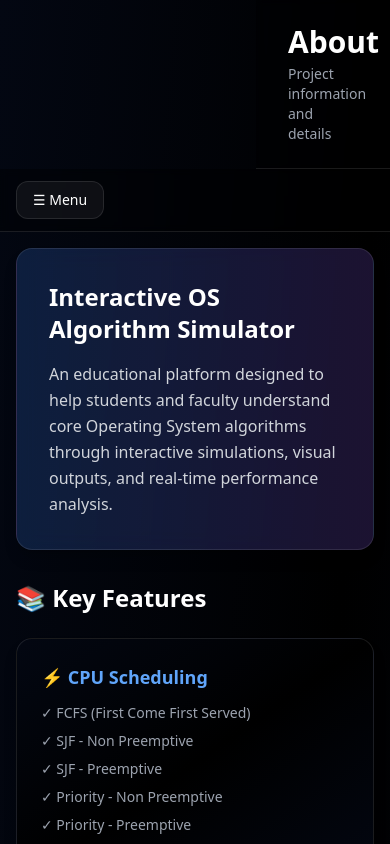
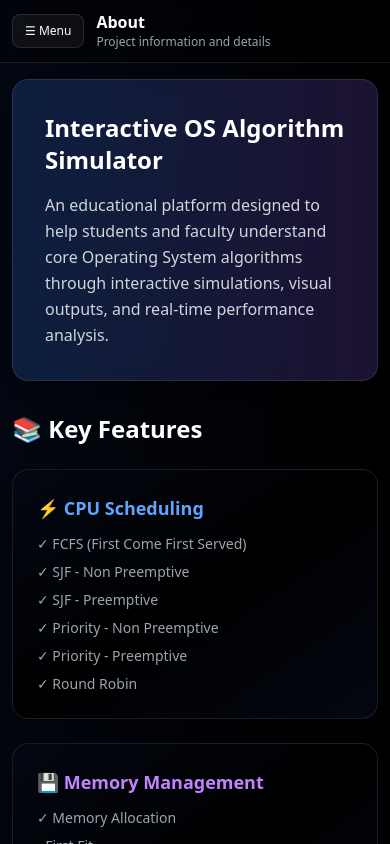
Before and after one commit to SayeedTahmid/OS-AlgoSim, a React (Vite) app: page /about in a window 390 px wide. Shown: the top 844 px of the page. Built offline with nearby package versions, Linux system fonts and the light colour scheme.

Commit message:
Complete Mobile App

```diff
--- a/src/components/Layout.tsx
+++ b/src/components/Layout.tsx
@@ -21,27 +21,33 @@ export const Layout: React.FC<LayoutProps> = ({ children, title, subtitle }) =>
   const [isSidebarOpen, setIsSidebarOpen] = React.useState(false);
 
   return (
-    <div className="min-h-screen bg-gradient-to-br from-gray-950 via-black to-gray-950">
+    <div className="min-h-screen bg-gradient-to-br from-gray-950 via-black to-gray-950 w-full overflow-x-hidden">
       <Sidebar
         items={navigationItems}
         isOpen={isSidebarOpen}
         onClose={() => setIsSidebarOpen(false)}
       />
 
-      <div className="flex-1 flex flex-col overflow-hidden md:ml-[280px] ml-0">
-        <Navbar title={title} subtitle={subtitle} />
-
-        <div className="md:hidden px-4 py-3 border-b border-white/10 bg-black/40 backdrop-blur-sm">
+      <div className="flex flex-col w-full min-h-screen md:ml-[280px]">
+        <div className="flex items-center gap-3 px-3 py-3 border-b border-white/10 bg-black/40 backdrop-blur-sm sticky top-0 z-40 md:hidden">
           <button
             onClick={() => setIsSidebarOpen(true)}
-            className="inline-flex items-center gap-2 rounded-xl border border-white/10 bg-white/5 px-4 py-2 text-sm font-medium text-white transition hover:bg-white/10"
+            className="inline-flex items-center gap-2 rounded-lg border border-white/10 bg-white/5 px-3 py-2 text-xs font-medium text-white transition hover:bg-white/10 flex-shrink-0"
           >
             <span>☰ Menu</span>
           </button>
+          <div className="overflow-hidden">
+            <h2 className="text-base font-bold text-white leading-tight">{title}</h2>
+            {subtitle && <p className="text-gray-400 text-xs mt-0.5">{subtitle}</p>}
+          </div>
         </div>
 
-        <main className="flex-1 overflow-auto">
-          <div className="p-4 md:p-8 lg:p-10 xl:p-12">
+        <div className="hidden md:block">
+          <Navbar title={title} subtitle={subtitle} />
+        </div>
+
+        <main className="flex-1 w-full overflow-x-hidden">
+          <div className="px-3 py-4 md:p-8 lg:p-10 w-full">
             {children}
           </div>
         </main>
--- a/src/components/Navbar.tsx
+++ b/src/components/Navbar.tsx
@@ -12,10 +12,10 @@ export const Navbar: React.FC<NavbarProps> = ({
   className = ''
 }) => {
   return (
-    <div className={`ml-64 border-b border-white/10 backdrop-blur-sm bg-black/30 sticky top-0 z-40 ${className}`}>
-      <div className="px-8 py-6">
-        <h2 className="text-3xl font-bold text-white">{title}</h2>
-        {subtitle && <p className="text-gray-400 text-sm mt-1">{subtitle}</p>}
+    <div className={`md:ml-0 border-b border-white/10 backdrop-blur-sm bg-black/30 sticky top-0 z-40 w-full ${className}`}>
+      <div className="px-3 py-3 md:px-8 md:py-6 w-full overflow-hidden">
+        <h2 className="text-lg md:text-3xl font-bold text-white truncate break-words">{title}</h2>
+        {subtitle && <p className="text-gray-400 text-xs md:text-sm mt-1 truncate">{subtitle}</p>}
       </div>
     </div>
   );
--- a/src/components/Sidebar.tsx
+++ b/src/components/Sidebar.tsx
@@ -26,17 +26,17 @@ export const Sidebar: React.FC<SidebarProps> = ({ items, className = '', isOpen
       />
 
       <aside
-        className={`fixed inset-y-0 left-0 z-50 w-72 max-w-full transform overflow-y-auto bg-gradient-to-b from-gray-950 to-black border-r border-white/10 pt-8 transition-transform duration-300 md:w-[280px] md:translate-x-0 ${isOpen ? 'translate-x-0' : '-translate-x-full'} ${className}`}
+        className={`fixed inset-y-0 left-0 z-50 w-72 max-w-[calc(100vw-16px)] transform overflow-y-auto bg-gradient-to-b from-gray-950 to-black border-r border-white/10 pt-6 md:pt-8 transition-transform duration-300 md:w-[280px] md:translate-x-0 ${isOpen ? 'translate-x-0' : '-translate-x-full'} ${className}`}
       >
-        <div className="px-6 mb-12">
-          <h1 className="text-2xl font-bold text-white flex items-center gap-2">
-            <span className="text-primary text-3xl">⚙️</span>
-            OS Simulator
+        <div className="px-4 md:px-6 mb-8 md:mb-12">
+          <h1 className="text-xl md:text-2xl font-bold text-white flex items-center gap-2 truncate">
+            <span className="text-primary text-2xl md:text-3xl flex-shrink-0">⚙️</span>
+            <span className="truncate">OS Simulator</span>
           </h1>
           <p className="text-xs text-gray-400 mt-2">Algorithm Analyzer</p>
         </div>
 
-      <nav className="space-y-2 px-4">
+      <nav className="space-y-2 px-2 md:px-4">
         {items.map((item) => {
           const isActive = location.pathname === item.path;
 
@@ -46,8 +46,8 @@ export const Sidebar: React.FC<SidebarProps> = ({ items, className = '', isOpen
               to={item.path}
               onClick={onClose}
               className={`
-                flex items-center gap-3 px-4 py-3 rounded-lg
-                transition-all duration-200
+                flex items-center gap-3 px-3 md:px-4 py-3 rounded-lg
+                transition-all duration-200 truncate text-sm md:text-base
                 ${
                   isActive
                     ? 'bg-primary/20 text-primary border border-primary/30'
@@ -55,17 +55,17 @@ export const Sidebar: React.FC<SidebarProps> = ({ items, className = '', isOpen
                 }
               `}
             >
-              <span className="text-xl">{item.icon}</span>
-              <span className="text-sm font-medium">{item.label}</span>
+              <span className="text-lg md:text-xl flex-shrink-0">{item.icon}</span>
+              <span className="font-medium truncate">{item.label}</span>
             </Link>
           );
         })}
       </nav>
 
       {/* Footer */}
-      <div className="absolute bottom-4 left-4 right-4">
-        <Card className="p-4 text-center">
-          <p className="text-xs text-gray-400 mb-2">Educational Tool</p>
+      <div className="absolute bottom-4 left-3 md:left-4 right-3 md:right-4">
+        <Card className="p-3 md:p-4 text-center">
+          <p className="text-xs text-gray-400 mb-1 md:mb-2">Educational Tool</p>
           <p className="text-xs text-primary font-semibold">OS Concepts Analyzer</p>
         </Card>
       </div>
--- a/src/components/charts/GanttChart.tsx
+++ b/src/components/charts/GanttChart.tsx
@@ -14,28 +14,28 @@ export const GanttChart: React.FC<GanttChartProps> = ({ schedule, className = ''
   }
 
   const maxTime = Math.max(...schedule.map(s => s.endTime));
-  const scale = 400 / maxTime;
+  const minChartWidth = Math.max(400, maxTime * 40);
 
   return (
-    <Card className={`p-6 ${className}`}>
-      <h3 className="text-lg font-semibold text-white mb-6">Gantt Chart</h3>
+    <Card className={`p-4 md:p-6 ${className}`}>
+      <h3 className="text-lg font-semibold text-white mb-4 md:mb-6">Gantt Chart</h3>
 
-      <div className="space-y-6">
-        {/* Timeline */}
-        <div className="pl-24">
+      <div className="space-y-4">
+        {/* Scrollable Timeline */}
+        <div className="w-full overflow-x-auto rounded-lg">
+          <div style={{ minWidth: `${minChartWidth}px` }}>
             <div
               className="relative h-12 bg-gray-800/50 rounded-lg border border-gray-700 overflow-hidden"
-            style={{ width: '100%' }}
             >
               {/* Process blocks */}
               {schedule.map((item, idx) => (
                 <div
                   key={idx}
-                className="absolute h-full flex items-center justify-center text-white font-semibold text-sm"
+                  className="absolute h-full flex items-center justify-center text-white font-semibold text-xs md:text-sm"
                   style={{
                     backgroundColor: getProcessColor(item.processId),
-                  left: `${(item.startTime * scale)}px`,
-                  width: `${((item.endTime - item.startTime) * scale)}px`,
+                    left: `${(item.startTime / maxTime) * 100}%`,
+                    width: `${((item.endTime - item.startTime) / maxTime) * 100}%`,
                     opacity: 0.85
                   }}
                 >
@@ -48,8 +48,8 @@ export const GanttChart: React.FC<GanttChartProps> = ({ schedule, className = ''
                 {Array.from({ length: Math.floor(maxTime) + 1 }).map((_, i) => (
                   <div
                     key={i}
-                  className="border-r border-gray-700 text-xs text-gray-500 flex items-center justify-start px-1"
-                  style={{ width: `${scale}px` }}
+                    className="border-r border-gray-700 text-xs text-gray-500 flex items-center justify-start px-1 flex-shrink-0"
+                    style={{ width: `${100 / maxTime}%` }}
                   >
                     {i}
                   </div>
@@ -57,23 +57,24 @@ export const GanttChart: React.FC<GanttChartProps> = ({ schedule, className = ''
               </div>
             </div>
           </div>
+        </div>
 
         {/* Time axis label */}
-        <div className="text-right text-xs text-gray-500 pr-4">
+        <div className="text-right text-xs text-gray-500">
           Time → {maxTime}
         </div>
 
         {/* Legend */}
-        <div className="pt-4 border-t border-gray-700">
+        <div className="pt-3 border-t border-gray-700">
           <p className="text-xs font-semibold text-gray-400 mb-3">Process Legend</p>
-          <div className="grid grid-cols-2 gap-3">
+          <div className="grid grid-cols-2 gap-2">
             {[...new Set(schedule.map(s => s.processId))].map(processId => (
               <div key={processId} className="flex items-center gap-2">
                 <div
-                  className="w-4 h-4 rounded"
+                  className="w-3 h-3 md:w-4 md:h-4 rounded flex-shrink-0"
                   style={{ backgroundColor: getProcessColor(processId) }}
                 />
-                <span className="text-sm text-gray-400">{processId}</span>
+                <span className="text-xs md:text-sm text-gray-400">{processId}</span>
               </div>
             ))}
           </div>
```
Also changed, not shown: 4 other files (tests, documents, lock files or other folders). Lines whose indentation alone changed are shown as unchanged.
